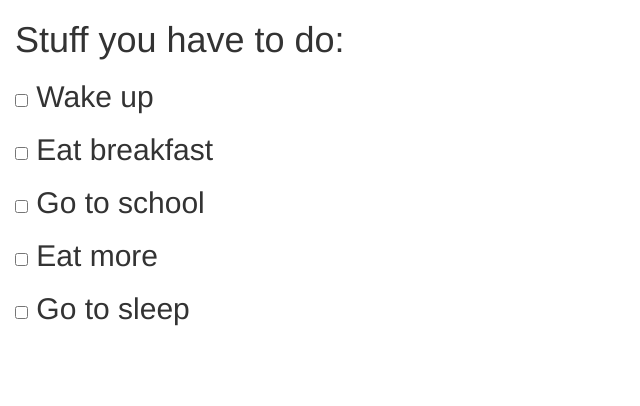
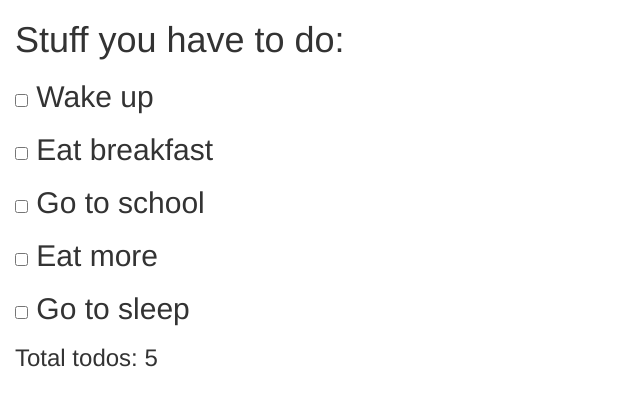
Before and after one commit to douglascrisona/ToDo-App, a website: page index.html in a window 1280 px wide. Shown: the whole page, without its empty margins (0-640 px from the left). Drawn offline with nearby package versions, Linux system fonts and the light colour scheme.

Commit message:
Added total todo count.

```diff
--- a/app.js
+++ b/app.js
@@ -12,4 +12,7 @@ function home() {
     {item: 'Eat more'},
     {item: 'Go to sleep'}
   ]
+
 }
+
+//Add the ng-show directive, use it to display the number of todo items.
--- a/index.html
+++ b/index.html
@@ -17,6 +17,11 @@
           {{todo.item}}
         </span>
       </h2>
+        <span ng-show="home.todos.length > 0">
+          <h3>
+            Total todos: {{home.todos.length}}
+          </h3>
+        </span>
     </div>
     <script src="https://ajax.googleapis.com/ajax/libs/angularjs/1.5.7/angular.min.js"></script>
     <script src="app.js"></script>
```
